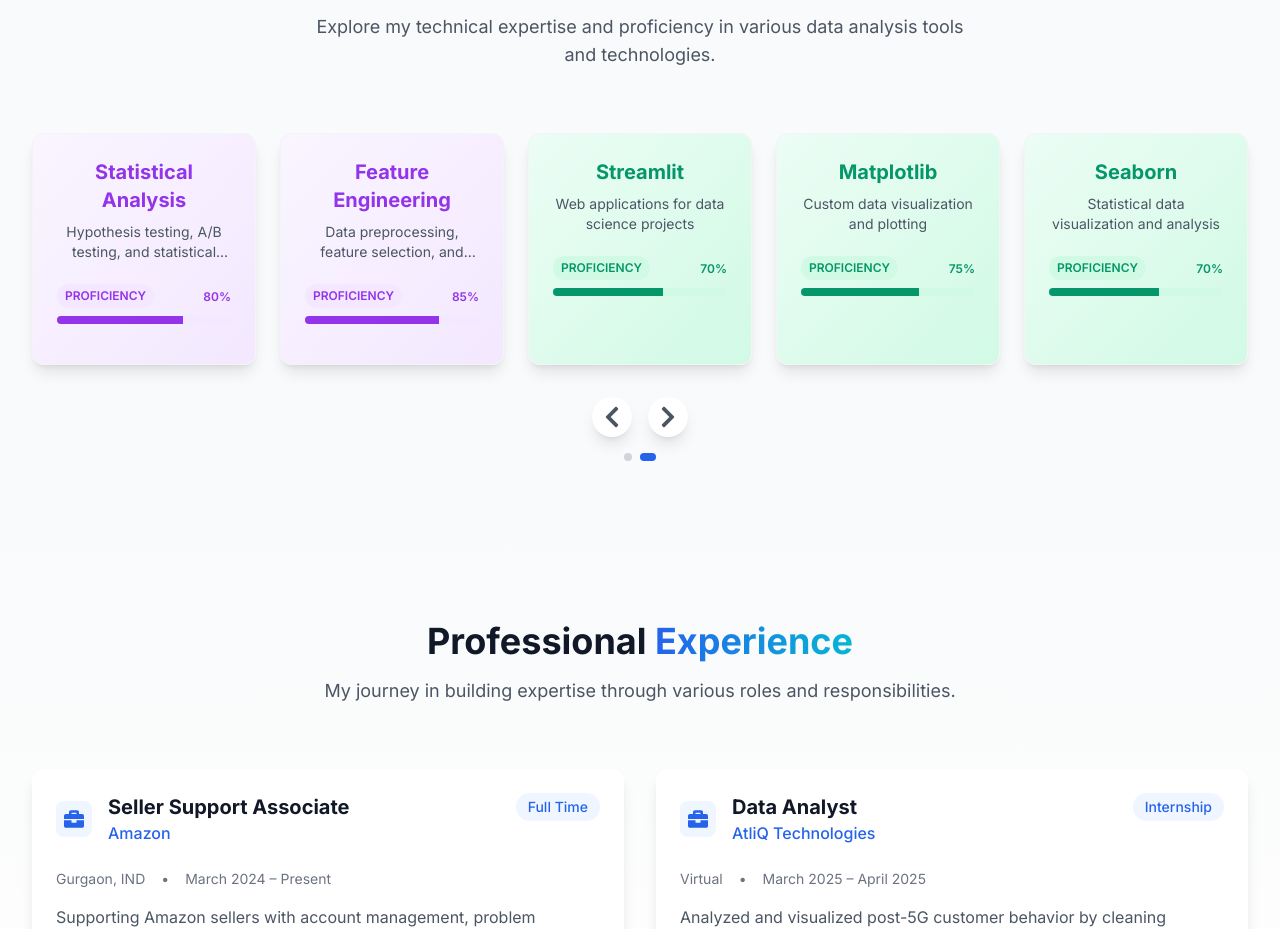
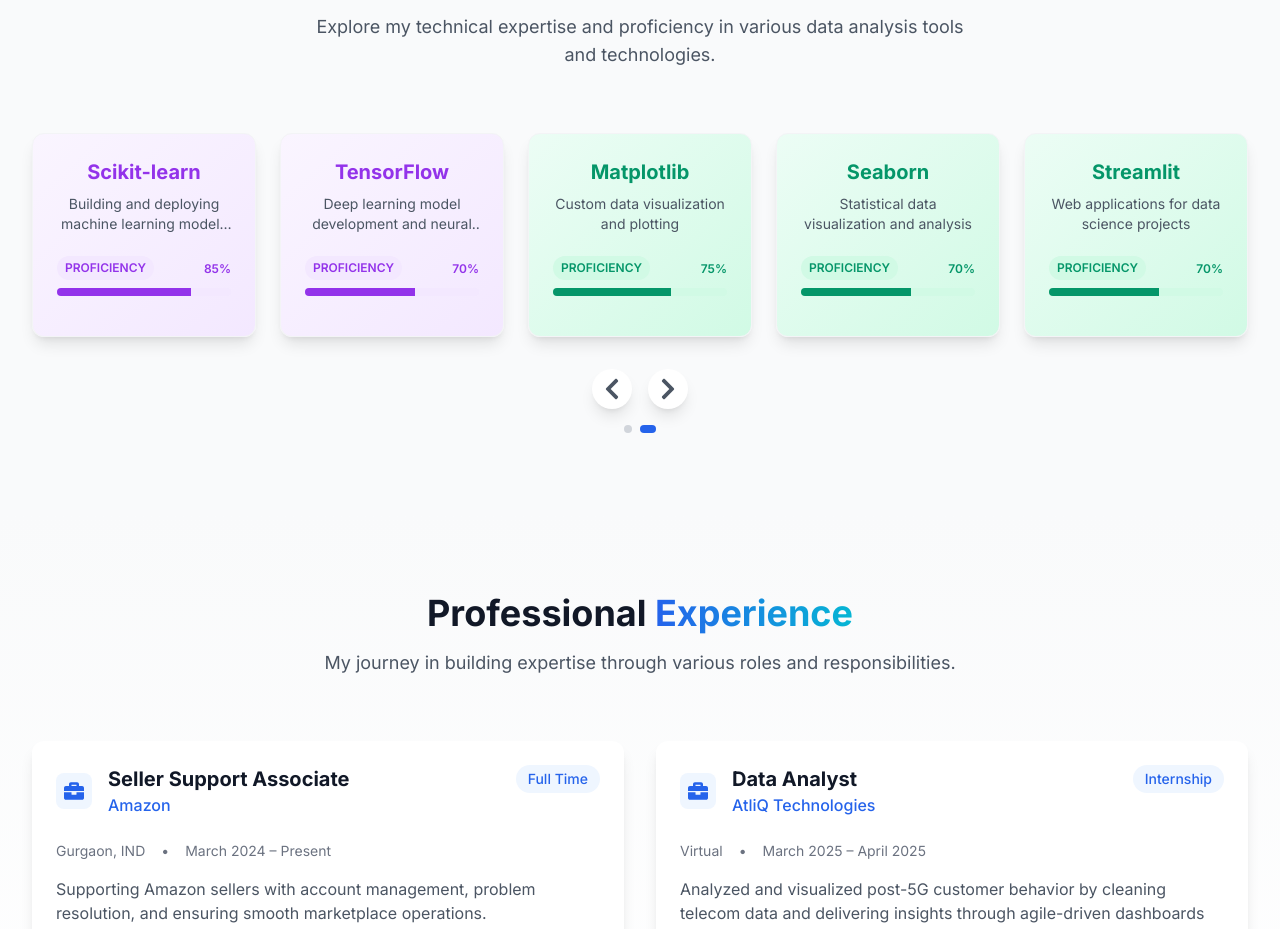
Before and after one commit to tirshiva/Analyst-Portfolio, a React (Vite) app: page / in a window 1280 px wide. Shown: the part 1620-2549 px from the top of the page. Built offline with nearby package versions, Linux system fonts and the light colour scheme.

Commit message:
Update Skills.jsx

```diff
--- a/src/components/Skills.jsx
+++ b/src/components/Skills.jsx
@@ -7,20 +7,20 @@ const skills = [
     category: "Data Analysis",
     color: "blue",
     items: [
-      { name: "Python", level: 80, description: "Advanced data manipulation and analysis using pandas, numpy, and other scientific computing libraries" },
+      { name: "Excel", level: 85, description: "Advanced data analysis, pivot tables, and financial modeling" },
       { name: "SQL", level: 85, description: "Complex queries, database design, and optimization for efficient data retrieval" },
       { name: "Power BI", level: 85, description: "Interactive dashboards and business intelligence solutions" },
-      { name: "Excel", level: 85, description: "Advanced data analysis, pivot tables, and financial modeling" }
+      { name: "Python", level: 80, description: "Advanced data manipulation and analysis using pandas, numpy, and other scientific computing libraries" }
     ]
   },
   {
     category: "Machine Learning",
     color: "purple",
     items: [
+      { name: "Statistical Analysis", level: 80, description: "Hypothesis testing, A/B testing, and statistical modeling" },
+      { name: "Feature Engineering", level: 85, description: "Data preprocessing, feature selection, and dimensionality reduction" },
       { name: "Scikit-learn", level: 85, description: "Building and deploying machine learning models for classification and regression" },
-      { name: "TensorFlow", level: 70, description: "Deep learning model development and neural network implementation" },
-      { name: "Statistical Analysis", level: 80, description: "Hypothesis testing, A/B testing, and statistical modeling" },
-      { name: "Feature Engineering", level: 85, description: "Data preprocessing, feature selection, and dimensionality reduction" }
+      { name: "TensorFlow", level: 70, description: "Deep learning model development and neural network implementation" }
     ]
   },
   {
@@ -28,9 +28,9 @@ const skills = [
     color: "emerald",
     items: [
       // { name: "Power BI", level: 85, description: "Interactive dashboards and data visualization" },
-      { name: "Streamlit", level: 70, description: "Web applications for data science projects" },
       { name: "Matplotlib", level: 75, description: "Custom data visualization and plotting" },
-      { name: "Seaborn", level: 70, description: "Statistical data visualization and analysis" }
+      { name: "Seaborn", level: 70, description: "Statistical data visualization and analysis" },
+      { name: "Streamlit", level: 70, description: "Web applications for data science projects" }
     ]
   }
 ];
```
